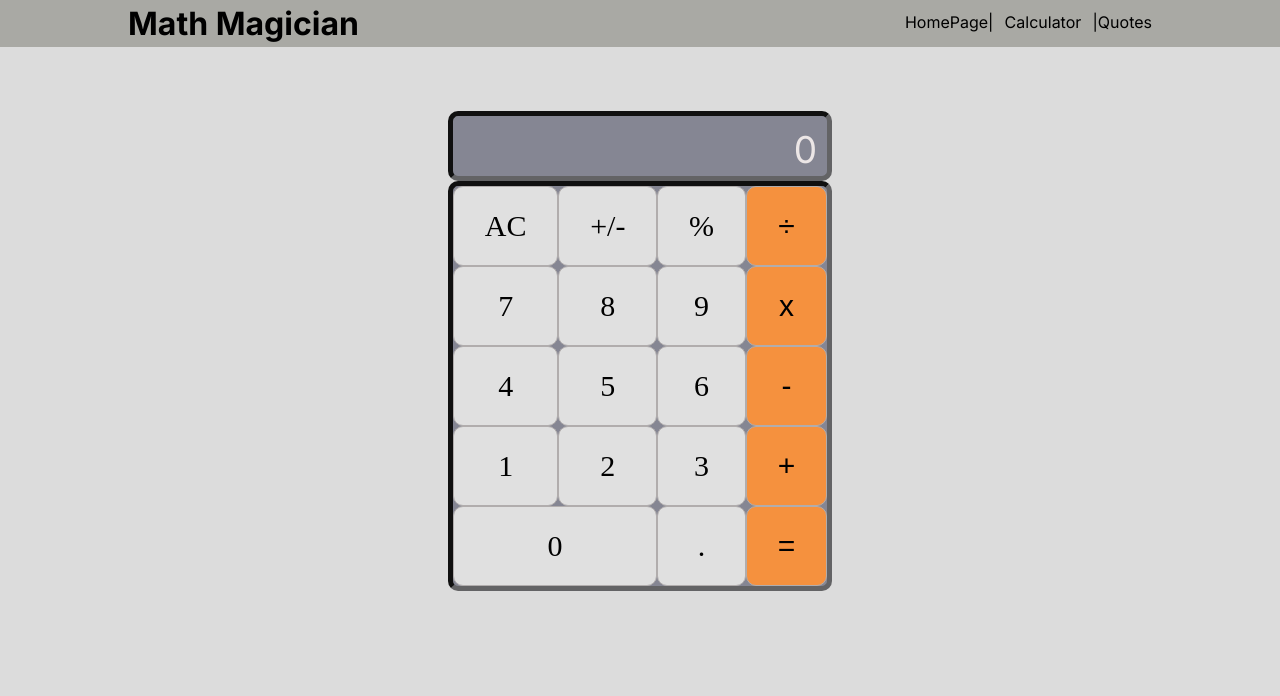
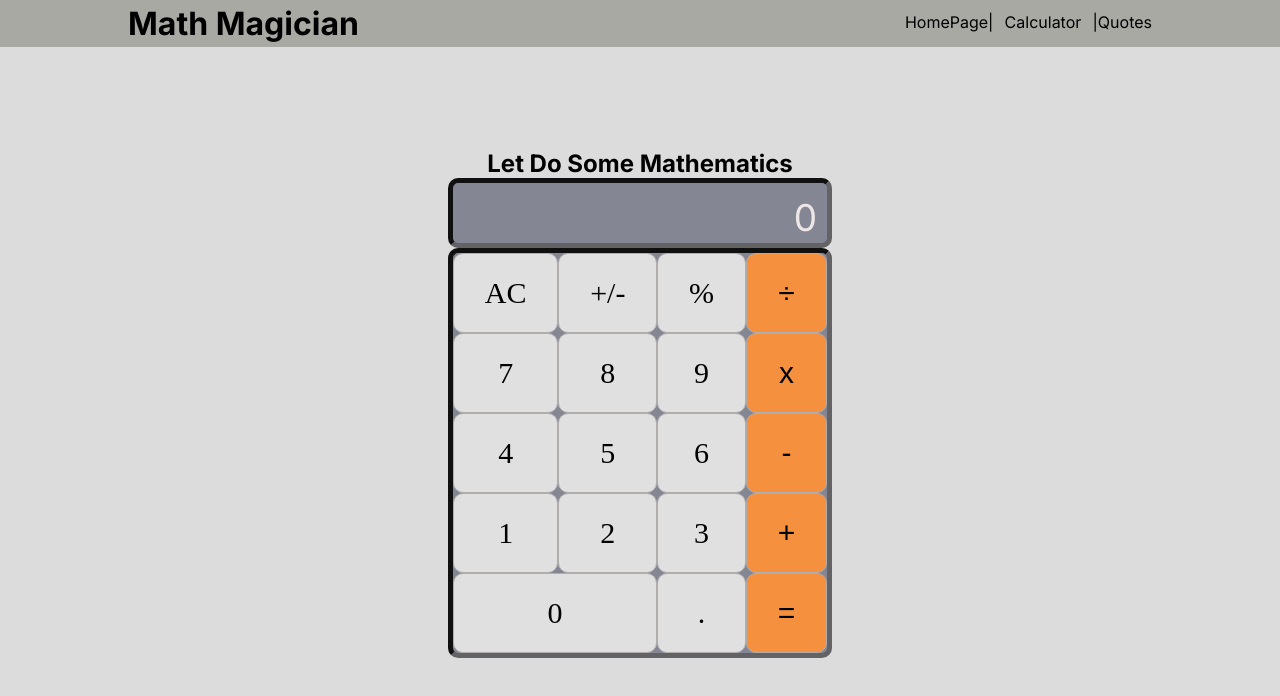
Before and after one commit to Richez003/math-magician, a React (Create React App) app: page /calculator in a window 1280 px wide. Shown: the top 696 px of the page. Built offline with nearby package versions, Linux system fonts and the light colour scheme; a web font is replaced by a local one.

Commit message:
edited calculator.js

```diff
--- a/src/component/calculator.js
+++ b/src/component/calculator.js
@@ -20,6 +20,7 @@ const Calculator = () => {
 
   return (
     <div className="mainContainer">
+      <h2>Let Do Some Mathematics</h2>
       <div className="valueInputs">
         <p className="displayResult">
           {total}
```
